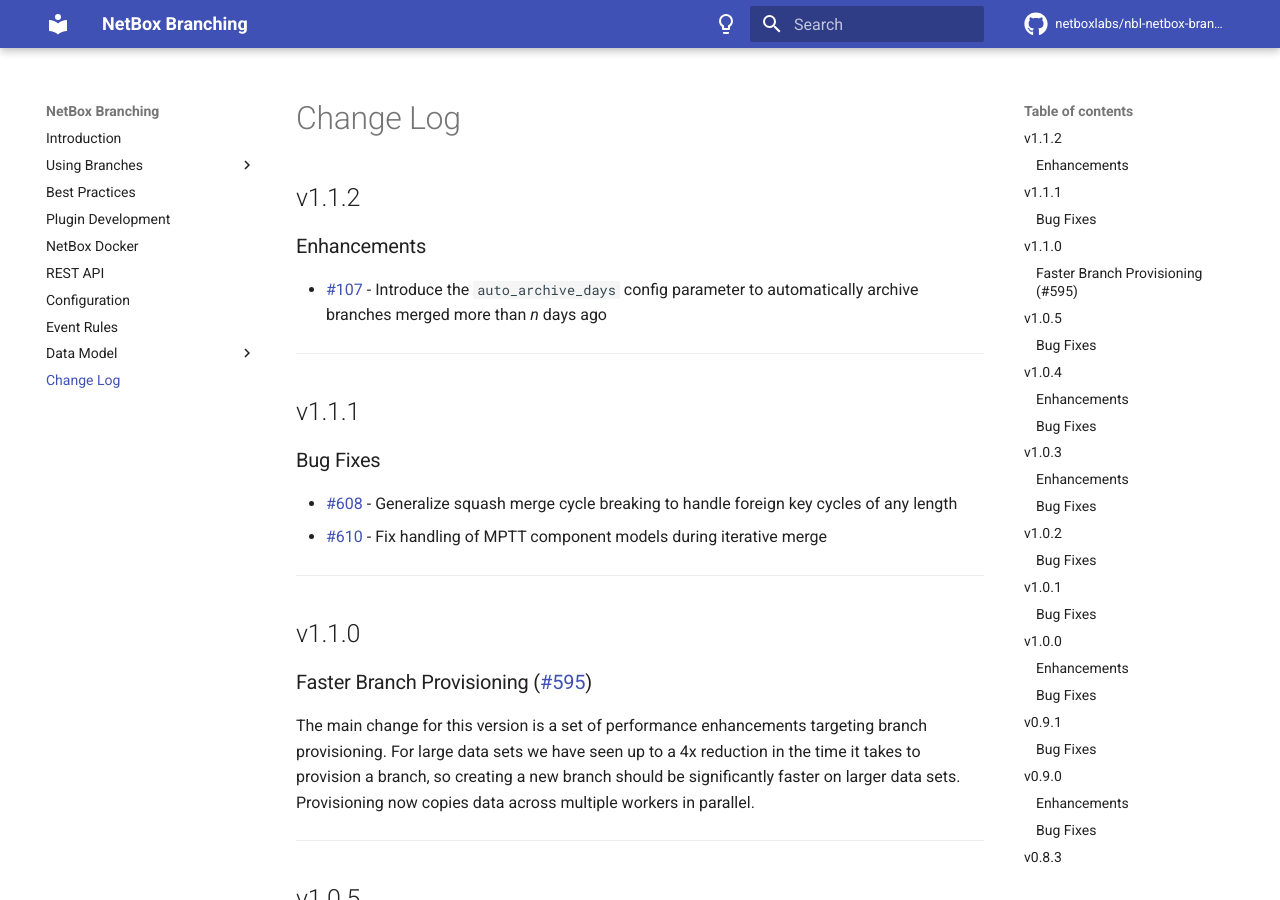
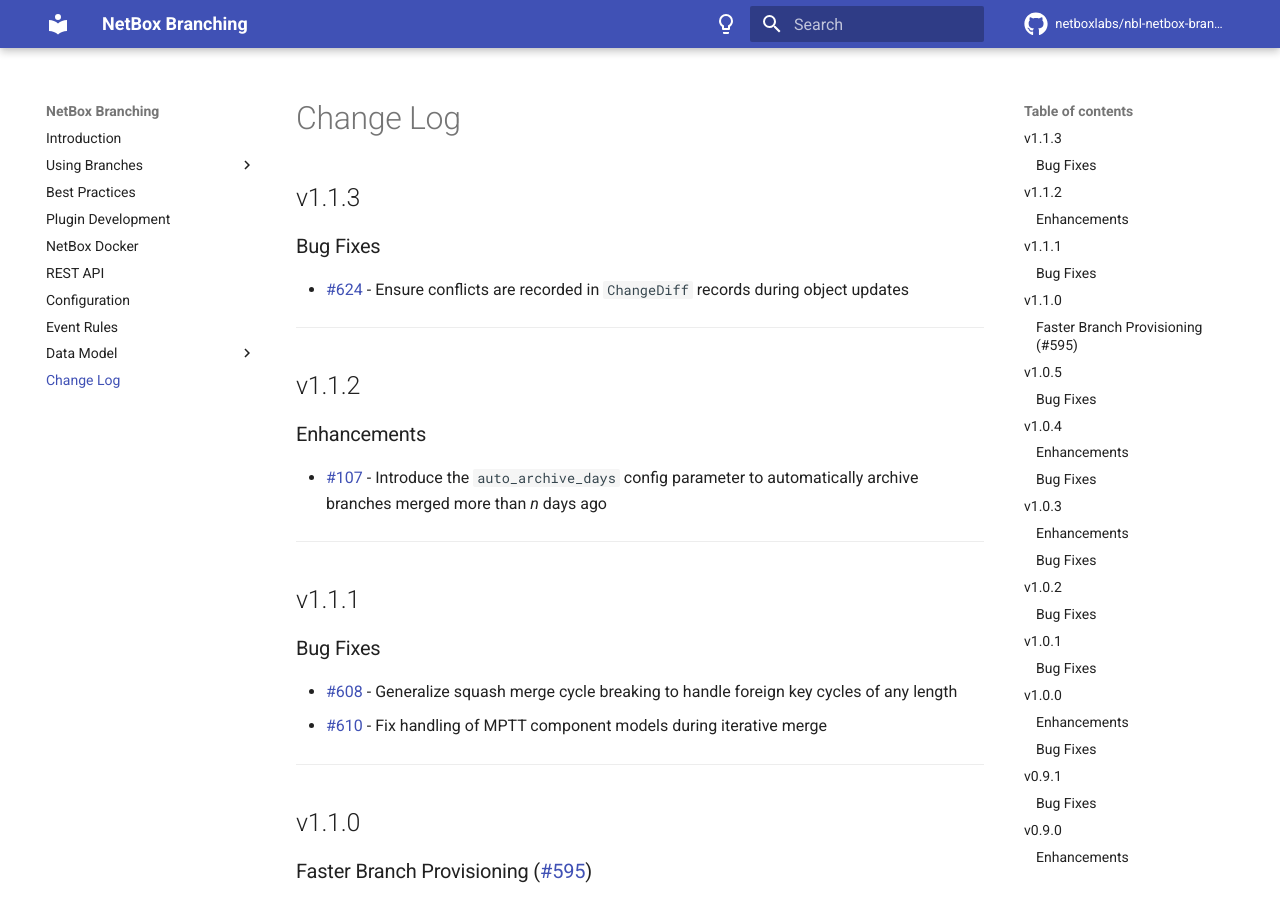
Before and after one commit to netboxlabs/netbox-branching, an MkDocs documentation site: the page built from docs/changelog.md, in a window 1280 px wide and 900 px high. Built offline with MkDocs 1.6.1 and Material for MkDocs 9.7.7, drawn with Linux system fonts in a browser that asks for light colours; comment, search, counter and statistics services are not loaded.

Commit message:
release v1.1.3

```diff
--- a/docs/changelog.md
+++ b/docs/changelog.md
@@ -1,4 +1,12 @@
 # Change Log
+
+## v1.1.3
+
+### Bug Fixes
+
+* [#624](https://github.com/netboxlabs/netbox-branching/issues/624) - Ensure conflicts are recorded in `ChangeDiff` records during object updates
+
+---
 
 ## v1.1.2
 
--- a/netbox_branching/__init__.py
+++ b/netbox_branching/__init__.py
@@ -12,7 +12,7 @@
     name = 'netbox_branching'
     verbose_name = 'NetBox Branching'
     description = 'A git-like branching implementation for NetBox'
-    version = '1.1.2'
+    version = '1.1.3'
     base_url = 'branching'
     # Remember to update COMPATIBILITY.md when modifying the minimum/maximum supported NetBox versions.
     min_version = '4.4.1'
--- a/pyproject.toml
+++ b/pyproject.toml
@@ -1,6 +1,6 @@
 [project]
 name = "netboxlabs-netbox-branching"
-version = "1.1.2"
+version = "1.1.3"
 description = "A git-like branching implementation for NetBox"
 readme = "README.md"
 requires-python = ">=3.10"
```
Also changed, not shown: COMPATIBILITY.md (+1 -0 lines).
